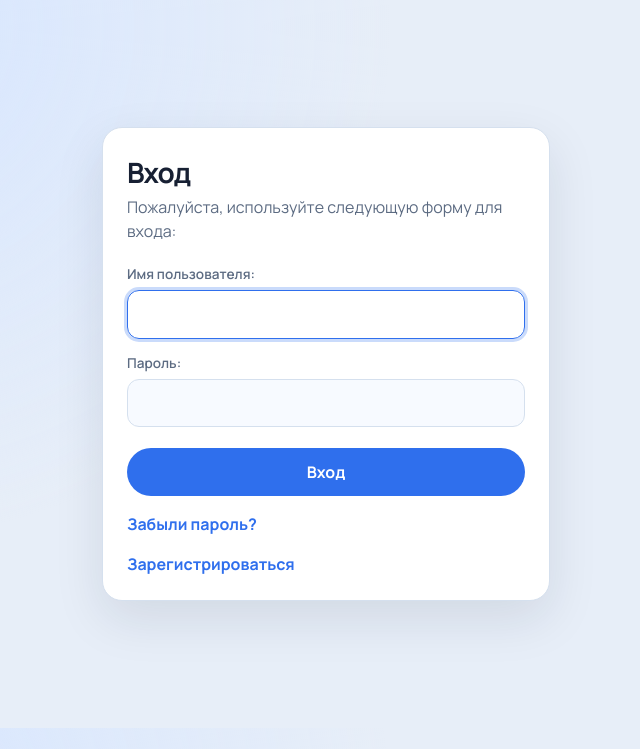
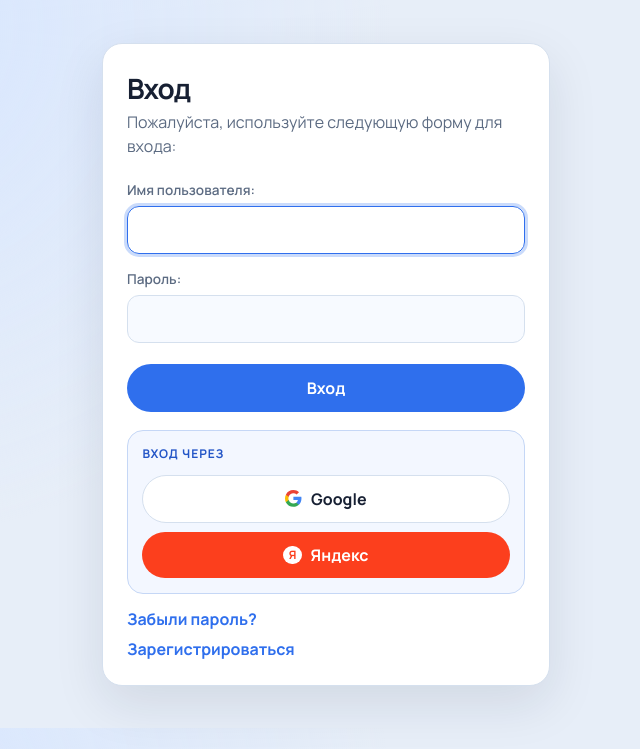
Before and after one commit to Dontgoingforyou/bookmarks, a Django app: page /account/login/ in a window 1280 px wide. Shown: the part 51-800 px from the top of the page, without its empty margins (314-954 px from the left). Run offline with Django 5.2, Linux system fonts and the light colour scheme.

Commit message:
Добавить вход через Google и Яндекс.
Ключи читаются из окружения, а новому пользователю сразу создаётся профиль.

Co-authored-by: Cursor <cursoragent@cursor.com>

```diff
--- /dev/null
+++ b/bookmarks/account/pipeline.py
@@ -0,0 +1,6 @@
+from .models import Profile
+
+
+def create_profile(user, *args, **kwargs):
+    if user is not None:
+        Profile.objects.get_or_create(user=user)
--- a/bookmarks/account/static/css/base.css
+++ b/bookmarks/account/static/css/base.css
@@ -252,6 +252,92 @@ a:hover {
     padding-left: 1.1rem;
 }
 
+.auth-oauth {
+    margin-top: 1.15rem;
+    padding: 0.9rem;
+    border: 1px solid #c5d7f6;
+    border-radius: 1rem;
+    background: #f3f7ff;
+}
+
+.auth-oauth-title {
+    margin: 0 0 0.7rem;
+    color: #2456c7;
+    font-size: 0.75rem;
+    font-weight: 800;
+    letter-spacing: 0.08em;
+    text-transform: uppercase;
+}
+
+.auth-oauth form + form {
+    margin-top: 0.55rem;
+}
+
+.oauth-button {
+    display: flex;
+    align-items: center;
+    justify-content: center;
+    gap: 0.55rem;
+    width: 100%;
+    padding: 0.7rem 1rem;
+    border-radius: 999px;
+    font: inherit;
+    font-weight: 700;
+    cursor: pointer;
+}
+
+.oauth-button:focus-visible {
+    outline: 3px solid rgba(47, 111, 237, 0.35);
+    outline-offset: 2px;
+}
+
+.oauth-google {
+    border: 1px solid var(--line);
+    background: #fff;
+    color: var(--ink);
+}
+
+.oauth-google:hover {
+    background: #f7f9fc;
+}
+
+.oauth-yandex {
+    border: 0;
+    background: #fc3f1d;
+    color: #fff;
+}
+
+.oauth-yandex:hover {
+    background: #e43718;
+}
+
+.oauth-mark {
+    width: 1.05rem;
+    height: 1.05rem;
+    flex: 0 0 auto;
+}
+
+.oauth-mark-yandex {
+    display: grid;
+    width: 1.15rem;
+    height: 1.15rem;
+    place-items: center;
+    border-radius: 50%;
+    background: #fff;
+    color: #fc3f1d;
+    font-size: 0.72rem;
+    font-weight: 800;
+    line-height: 1;
+}
+
+.auth-extra {
+    margin: 0.85rem 0 0;
+}
+
+.auth-extra + .auth-extra {
+    margin-top: 0.35rem;
+}
+
 .auth-card > p:last-child {
     margin-bottom: 0;
 }
--- a/bookmarks/account/templates/registration/login.html
+++ b/bookmarks/account/templates/registration/login.html
@@ -23,8 +23,30 @@
             <input type="hidden" name="next" value="{{ next }}">
             <button type="submit">Вход</button>
         </form>
-        <p><a href="{% url 'password_reset' %}">Забыли пароль?</a></p>
-        <p><a class="auth-link" href="{% url 'register' %}">Зарегистрироваться</a></p>
+        <div class="auth-oauth">
+            <p class="auth-oauth-title">Вход через</p>
+            <form method="post" action="{% url 'social:begin' 'google-oauth2' %}">
+                {% csrf_token %}
+                <button class="oauth-button oauth-google" type="submit">
+                    <svg class="oauth-mark" viewBox="0 0 18 18" aria-hidden="true">
+                        <path fill="#4285F4" d="M17.64 9.2c0-.637-.057-1.251-.164-1.84H9v3.481h4.844a4.14 4.14 0 0 1-1.796 2.716v2.259h2.908c1.702-1.567 2.684-3.875 2.684-6.615z"/>
+                        <path fill="#34A853" d="M9 18c2.43 0 4.467-.806 5.956-2.18l-2.908-2.259c-.806.54-1.837.86-3.048.86-2.344 0-4.328-1.584-5.036-3.711H.957v2.332A8.997 8.997 0 0 0 9 18z"/>
+                        <path fill="#FBBC05" d="M3.964 10.71A5.41 5.41 0 0 1 3.682 9c0-.593.102-1.17.282-1.71V4.958H.957A8.996 8.996 0 0 0 0 9c0 1.452.348 2.827.957 4.042l3.007-2.332z"/>
+                        <path fill="#EA4335" d="M9 3.58c1.321 0 2.508.454 3.44 1.345l2.582-2.58C13.463.891 11.426 0 9 0A8.997 8.997 0 0 0 .957 4.958L3.964 7.29C4.672 5.163 6.656 3.58 9 3.58z"/>
+                    </svg>
+                    Google
+                </button>
+            </form>
+            <form method="post" action="{% url 'social:begin' 'yandex-oauth2' %}">
+                {% csrf_token %}
+                <button class="oauth-button oauth-yandex" type="submit">
+                    <span class="oauth-mark oauth-mark-yandex" aria-hidden="true">Я</span>
+                    Яндекс
+                </button>
+            </form>
+        </div>
+        <p class="auth-extra"><a href="{% url 'password_reset' %}">Забыли пароль?</a></p>
+        <p class="auth-extra"><a href="{% url 'register' %}">Зарегистрироваться</a></p>
     </section>
 </main>
 {% endblock %}
--- a/bookmarks/core/urls.py
+++ b/bookmarks/core/urls.py
@@ -8,6 +8,7 @@ urlpatterns = [
     path('', RedirectView.as_view(pattern_name='dashboard')),
     path('admin/', admin.site.urls),
     path('account/', include('account.urls')),
+    path('social-auth/', include('social_django.urls', namespace='social')),
 ]
 
 if settings.DEBUG:
```
Also changed, not shown: bookmarks/core/settings.py (+13 -0 lines), requirements.txt (+17 -1 lines), 1 other file.
